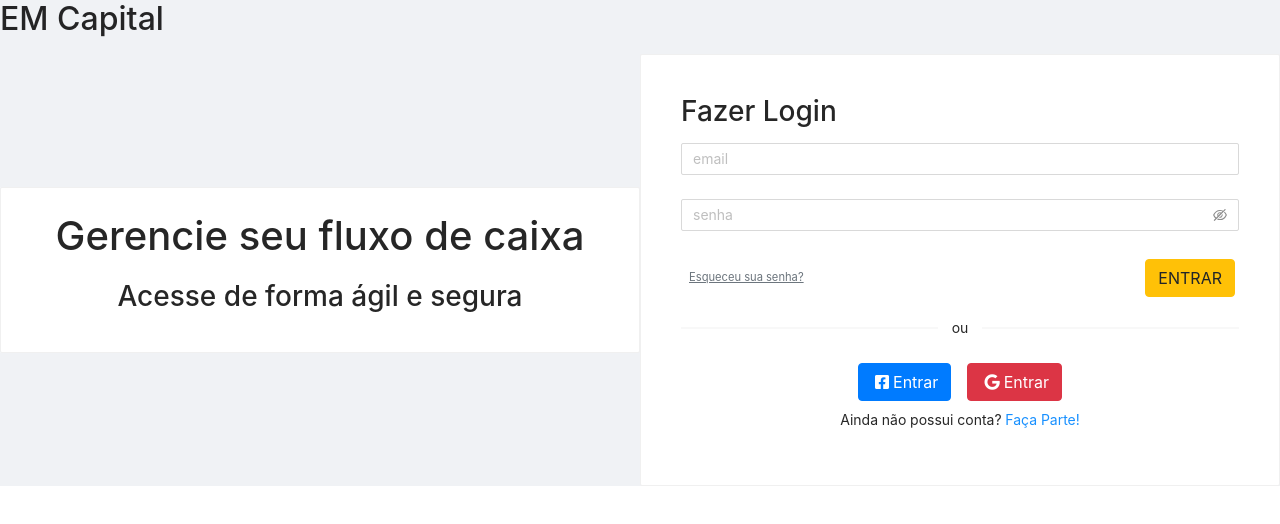
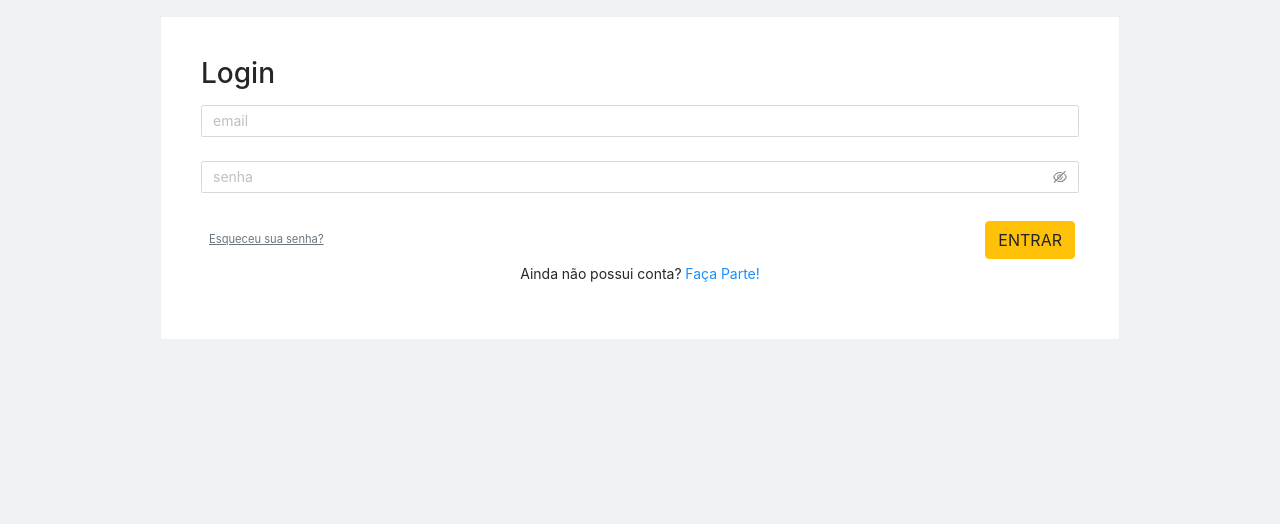
Before and after one commit to HenriqueBaetaLeite/fabrika-template, a React (Create React App) app: page / in a window 1280 px wide. Shown: the top 524 px of the page. Built offline with nearby package versions, Linux system fonts and the light colour scheme.

Commit message:
melhorando...

```diff
--- a/src/App.js
+++ b/src/App.js
@@ -3,6 +3,7 @@ import Login from './pages/Login';
 import ChartTest from './pages/ChartTest';
 import { Switch, Route } from 'react-router-dom';
 import Tests from './pages/Tests';
+
 import 'antd/dist/antd.css';
 // import 'antd/dist/antd.dark.css';
 
--- a/src/components/MenuGlobal.jsx
+++ b/src/components/MenuGlobal.jsx
@@ -32,7 +32,9 @@ const MenuGlobal = () => {
 
   return (
     <Sider collapsible collapsedWidth={0}>
-      <div className="btn btn-danger">LOGO</div>
+      <div className="mt-3 mb-3 btn btn-success">
+        <img src="dsdksjdk" alt="logo" />
+        </div>
 
       <Menu theme={theme} mode="inline" className="mb-3 mt-3" onClick={handleMenu} inlineCollapsed>
         <Menu.Item icon={<MailOutlined />} key="opt1">
--- a/src/pages/Login.js
+++ b/src/pages/Login.js
@@ -2,9 +2,9 @@ import React, { useState } from 'react';
 
 import { useHistory } from 'react-router-dom';
 
-import { Form, Input, Card, Row, Col, Divider, Layout, notification, Typography } from 'antd';
+import { Form, Input, Card, Layout, notification, Typography } from 'antd';
 
-const { Header } = Layout;
+
 
 const { Title, Text, Link } = Typography;
 
@@ -51,29 +51,14 @@ const Login = () => {
   };
 
   return (
-    <Layout>
-      <Row>
-        <h2>EM Capital</h2>
-      </Row>
-
-      <Row align="middle">
-        <Col span={12}>
-          <Card>
-            <h1>Gerencie seu fluxo de caixa</h1>
-            <h3>Acesse de forma ágil e segura</h3>
-          </Card>
-        </Col>
-
-        <Col span={12}>
-          <Card>
+    <Layout style={{ height: '100vh' }}>
+      <Card className="w-75 mx-auto mt-3">
         <Form className="p-2 m-2" onFinish={handleSubmit} onFinishFailed={handleSubmitFailed}>
-              <h3 className="text-left">Fazer Login</h3>
+          <h3 className="text-left">Login</h3>
 
           <Form.Item
             name="email"
-                rules={[
-                  { required: true, type: 'email', message: 'Por favor insira um email válido' },
-                ]}
+            rules={[{ required: true, type: 'email', message: 'Por favor insira um email válido' }]}
           >
             <Input onChange={handleChange} placeholder="email" />
           </Form.Item>
@@ -99,23 +84,11 @@ const Login = () => {
             </button>
           </Input.Group>
 
-              <Divider plain>ou</Divider>
-
-              <button className="btn btn-primary m-2">
-                <i className="fab fa-facebook-square m-1"></i>
-                Entrar
-              </button>
-              <button className="btn btn-danger m-2">
-                <i className="fab fa-google m-1"></i>
-                Entrar
-              </button>
           <p>
             Ainda não possui conta?<Link href> Faça Parte!</Link>
           </p>
         </Form>
       </Card>
-        </Col>
-      </Row>
     </Layout>
   );
 };
```
Also changed, not shown: 1 other file (tests, documents, lock files or other folders). Lines whose indentation alone changed are shown as unchanged.
